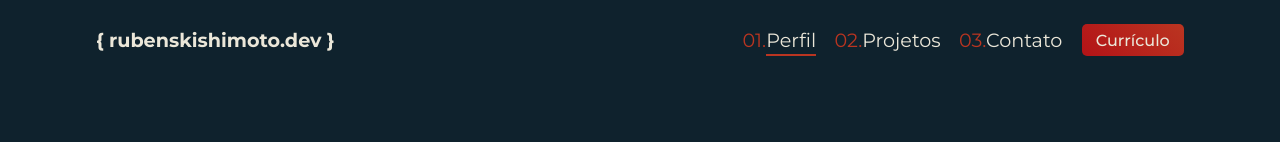
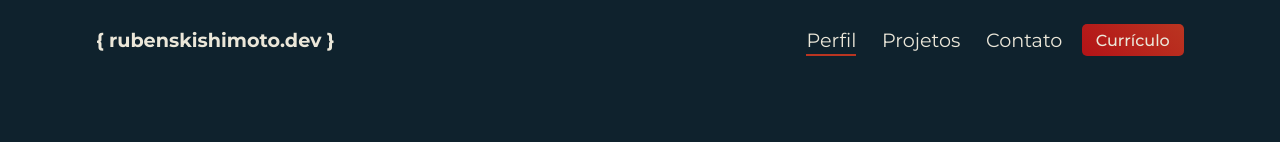
Before and after one commit to rubensmk/rubenskishimotodev, a Next.js app: page / in a window 1280 px wide. Shown: the top 142 px of the page. Built offline with nearby package versions, Linux system fonts and the light colour scheme.

Commit message:
release: Header Changes

```diff
--- a/src/components/Header/header.module.scss
+++ b/src/components/Header/header.module.scss
@@ -47,7 +47,7 @@
         justify-content: space-between;
 
         list-style: none;
-        width:20rem;
+        width:16rem;
         font-size: 1.2rem;
         font-weight: 400;
         margin-right: 1.2rem;
--- a/src/components/Header/index.tsx
+++ b/src/components/Header/index.tsx
@@ -30,17 +30,17 @@ export function Header() {
             </div>
             <nav className={styles.menu}>
                 <ul>
-                    <li>01.
+                    <li>
                         <ActiveLink href="/" activeClassName={styles.active}>
                             <a>Perfil</a>
                         </ActiveLink>
                     </li>
-                    <li>02.
+                    <li>
                         <ActiveLink href="/projects" activeClassName={styles.active}>
                             <a>Projetos</a>
                         </ActiveLink>
                     </li>
-                    <li>03.
+                    <li>
                         <ActiveLink href="/contact" activeClassName={styles.active}>
                             <a>Contato</a>
                         </ActiveLink>
```
